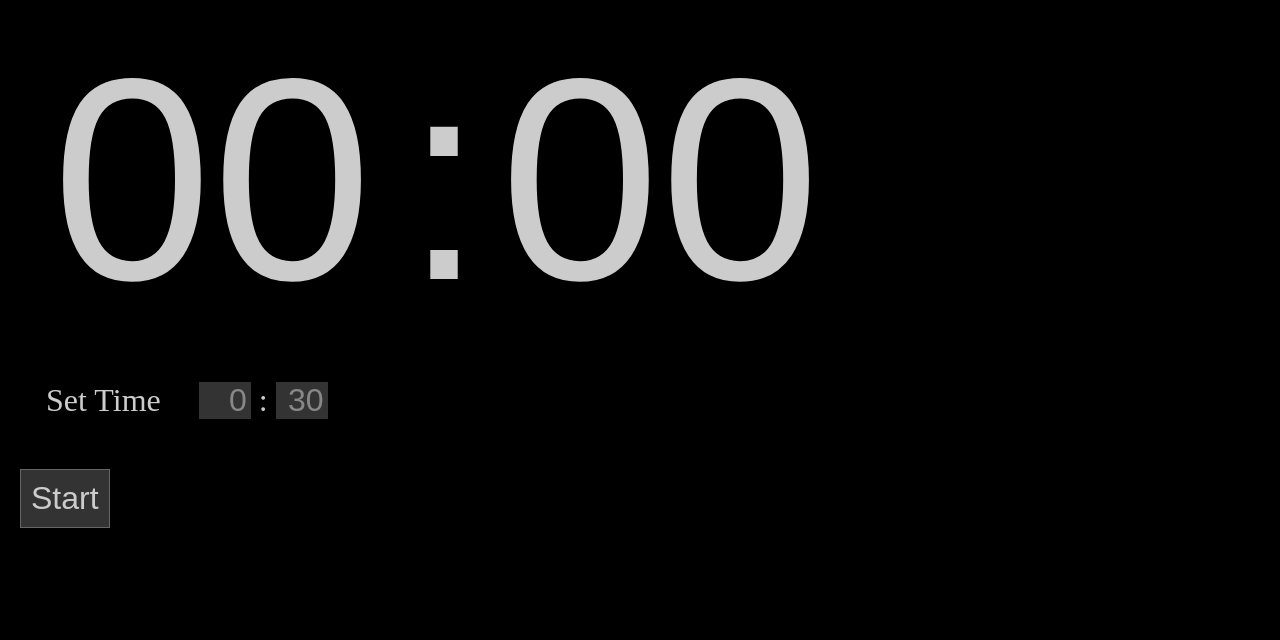
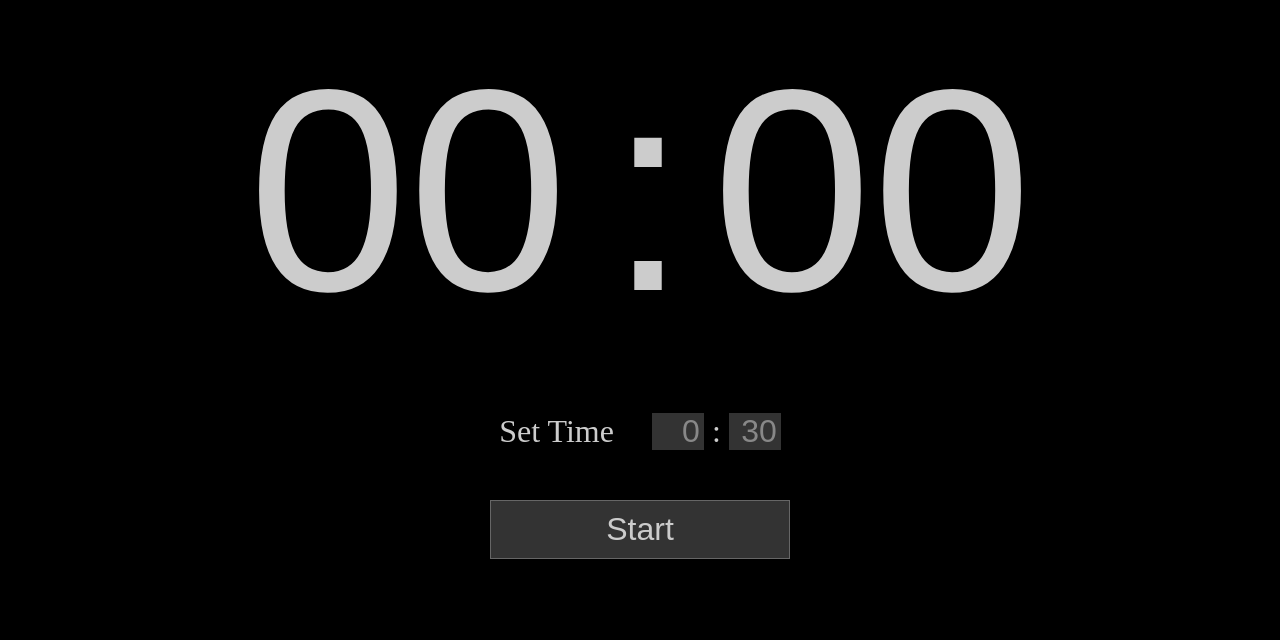
Before and after one commit to celebrater46/drawingTimer, a plain HTML site: page index.html in a window 1280 px wide. Shown: the part 160-800 px from the top of the page. Drawn offline with Linux system fonts and the light colour scheme.

Commit message:
Edited css

```diff
--- a/index.html
+++ b/index.html
@@ -15,9 +15,11 @@
     </audio>
 
     <form id="clockForm" name="clockForm">
-        <input type="text" name="minutes" value="00" />
-        <input type="text" name="colon" value=":" />
-        <input type="text" name="seconds" value="00" />
+        <fieldset>
+            <input type="text" name="minutes" value="00" />
+            <input type="text" name="colon" value=":" />
+            <input type="text" name="seconds" value="00" />
+        </fieldset>
     </form>
 
     <form id="interval">
--- a/style.css
+++ b/style.css
@@ -13,6 +13,7 @@ h1 {
     color: #333;
     font-size: 4rem;
     margin: 0;
+    text-align: center;
 }
 h2 {
     font-size: 0.7rem;
@@ -28,9 +29,9 @@ form {
     margin: 0;
     padding: 0;
 }
-form#interval {
-    text-align: left;
-}
+/*form#interval {*/
+/*    text-align: left;*/
+/*}*/
 form#clockForm > input {
     width: 200px;
     height: 110px;
@@ -52,14 +53,16 @@ input {
     margin: 0;
     padding: 0;
 }
-input[name="start"], input[name="stop"] {
+input[name="start"] {
+    width: 300px;
     font-size: 1rem;
     background-color: #333;
     border: 1px solid #666;
     margin-top: 30px;
     cursor: pointer;
     user-select: none;
-    padding: 10px;
+    text-align: center;
+    padding: 10px 0;
 }
 /*fieldset.interval > label {*/
 /*    font-size: 0.7rem;*/
@@ -102,18 +105,23 @@ div.death {
         font-size: 2.5vw;
     }
     form[name="clockForm"] {
-        display: flex;
+        /*display: flex;*/
+        text-align: center;
     }
     p.untilMonday {
         margin: 3vh auto 5vh;
     }
-    form#clockForm > input {
+    form#clockForm > fieldset {
+        margin: 0 auto;
+    }
+    form#clockForm input {
         width: 30vw;
         height: 30vw;
         font-size: 9rem;
         margin: 0;
+        text-align: center;
     }
-    form#clockForm > input[name="colon"] {
+    form#clockForm input[name="colon"] {
         width: 5vw;
     }
 }
```
